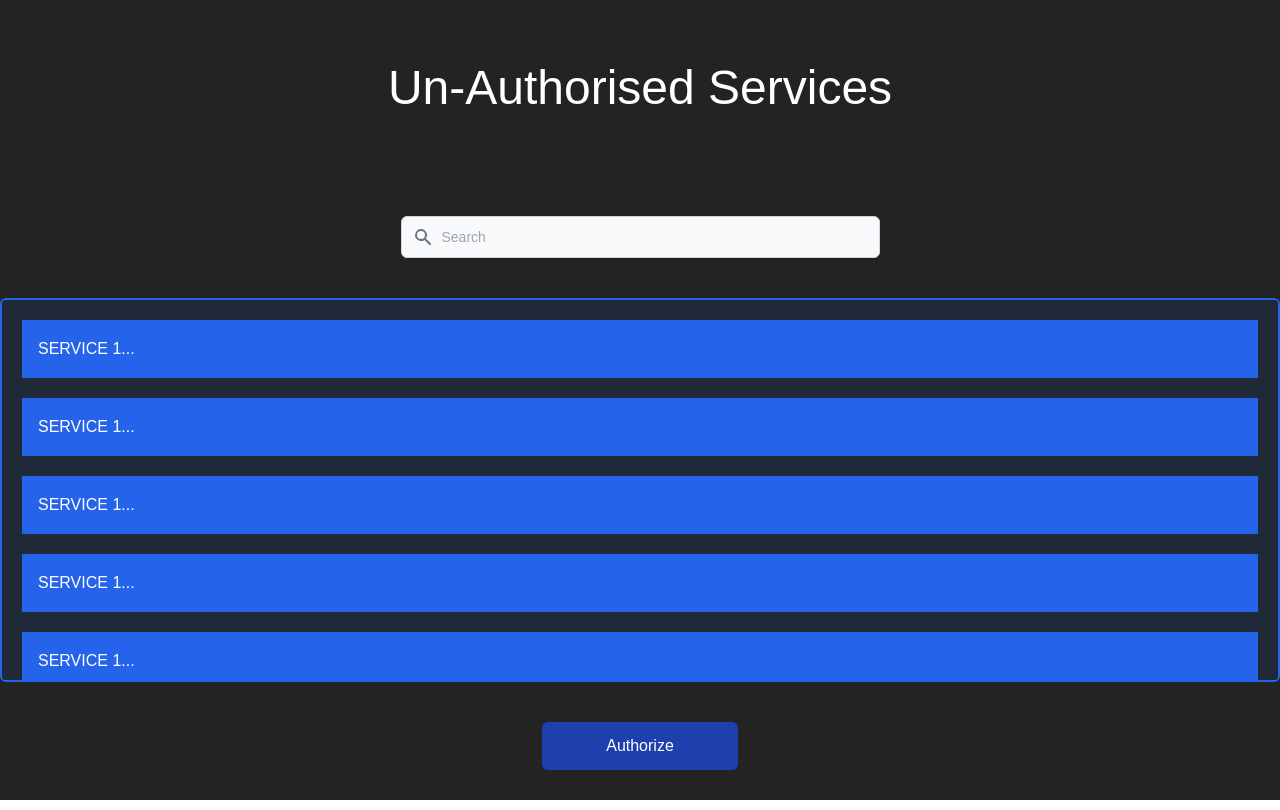
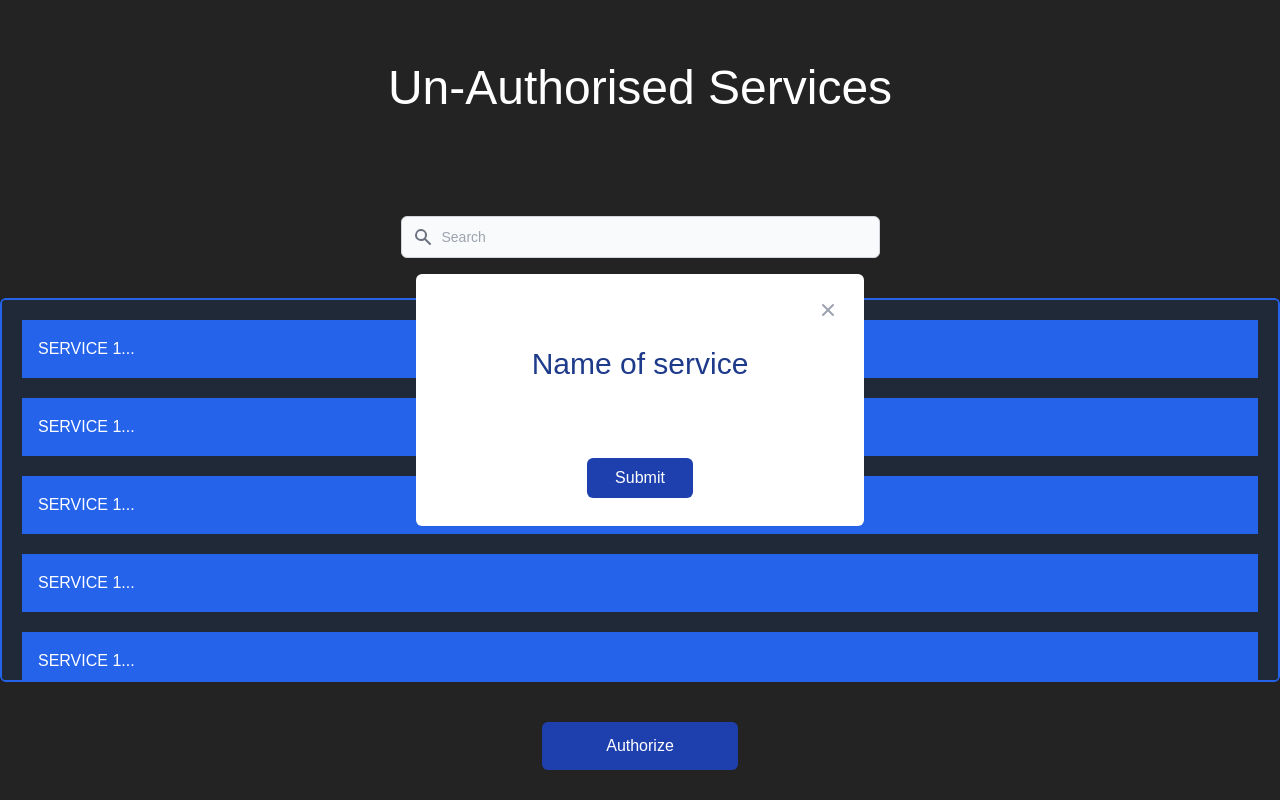
Before and after one commit to PrivTap/PrivTap, a Vue app in the folder frontend/: page /unauthorizedservices in a window 1280 px wide. Both pictures are taken after a click on the button "Authorize". Built offline with nearby package versions, Linux system fonts and the light colour scheme; no server answers.

Commit message:
Popup on Unauthorized services page [develop]
Popup update

```diff
--- a/frontend/src/views/PersonalPageView.vue
+++ b/frontend/src/views/PersonalPageView.vue
@@ -91,19 +91,20 @@
 
 
 
-  <teleport to="body">
+
     <div class="fixed grid h-full place-items-center md:inset-0 h-modal md:h-full" v-if="isOpen">
       <div class="relative w-full max-w-md h-full md:h-auto">
 
 
-        <div class="relative bg-blue-700 text-white rounded-md">
+        <div class="relative bg-white
+         text-blue-900 rounded-md">
 
 
 
           <div class="flex justify-between items-center p-5 ">
 
             <button @click="isOpen = false"
-              class="text-gray-400 bg-transparent hover:text-white rounded-lg text-sm p-1.5 ml-auto inline-flex items-center"
+              class="text-gray-400 bg-transparent hover:text-blue-900 rounded-lg text-sm p-1.5 ml-auto inline-flex items-center"
               data-modal-toggle="small-modal">
               <svg aria-hidden="true" class="w-5 h-5" fill="currentColor" viewBox="0 0 20 20"
                 xmlns="http://www.w3.org/2000/svg">
@@ -114,7 +115,7 @@
             </button>
           </div>
 
-          <h1 class="text-3xl text-center">Add rule</h1>
+          <h2 class="text-3xl text-center">Add rule</h2>
 
           <div class="p-6 space-y-6">
 
@@ -122,17 +123,17 @@
           <form>
 
             <div class="mb-6 mx-auto w-96">
-              <label for="text" class="block mb-2 text-sm font-medium dark:text-gray-300">IF...</label>
+              <label for="text" class="block mb-2">IF...</label>
               <input type="text" id="text"
-                class="bg-gray-50 border border-gray-300 text-black text-sm rounded-lg focus:ring-blue-500 focus:border-blue-500 block w-full p-2.5 dark:bg-gray-700 dark:border-gray-600 dark:placeholder-gray-400 dark:focus:ring-blue-500"
+                class= "bg-gray-50 border border-gray-300 text-black text-sm rounded-lg block w-full p-2.5"
                 placeholder="...">
             </div>
 
 
             <div class="mb-6 mx-auto w-96">
-              <label for="text" class="block mb-2 text-sm font-medium dark:text-gray-300">THEN...</label>
+              <label for="text" class="block mb-2">THEN...</label>
               <input type="text" id="text"
-                class="bg-gray-50 border border-gray-300 text-black text-sm rounded-lg focus:ring-blue-500 focus:border-blue-500 block w-full p-2.5 dark:bg-gray-700 dark:border-gray-600 dark:placeholder-gray-400 dark:focus:ring-blue-500"
+                class="bg-gray-50 border border-gray-300 text-black text-sm rounded-lg block w-full p-2.5"
                 placeholder="...">
             </div>
 
@@ -149,7 +150,7 @@
 
       </div>
     </div>
-  </teleport>
+
 
 
 </template>
--- a/frontend/src/views/UnAuthorizedServicesView.vue
+++ b/frontend/src/views/UnAuthorizedServicesView.vue
@@ -72,7 +72,7 @@
 
 
     <div class="flex flex-row justify-center py-10 space-x-32">
-        <button type="button" class="px-16 py-3 bg-blue-800 text-white rounded-md hover:bg-blue-900">
+        <button type="button" class="px-16 py-3 bg-blue-800 text-white rounded-md hover:bg-blue-900" @click="isOpen = true">
           Authorize
         </button>
       </div>
@@ -80,6 +80,61 @@
 
 
 
+  </div>
 
-  </div>
-</template>>
+
+  <div class="fixed grid h-full place-items-center md:inset-0 h-modal md:h-full" v-if="isOpen">
+      <div class="relative w-full max-w-md h-full md:h-auto">
+
+
+        <div class="relative bg-white
+         text-blue-900 rounded-md">
+
+
+
+          <div class="flex justify-between items-center p-5 ">
+
+            <button @click="isOpen = false"
+              class="text-gray-400 bg-transparent hover:text-blue-900 rounded-lg text-sm p-1.5 ml-auto inline-flex items-center"
+              data-modal-toggle="small-modal">
+              <svg aria-hidden="true" class="w-5 h-5" fill="currentColor" viewBox="0 0 20 20"
+                xmlns="http://www.w3.org/2000/svg">
+                <path fill-rule="evenodd"
+                  d="M4.293 4.293a1 1 0 011.414 0L10 8.586l4.293-4.293a1 1 0 111.414 1.414L11.414 10l4.293 4.293a1 1 0 01-1.414 1.414L10 11.414l-4.293 4.293a1 1 0 01-1.414-1.414L8.586 10 4.293 5.707a1 1 0 010-1.414z"
+                  clip-rule="evenodd"></path>
+              </svg>
+            </button>
+          </div>
+
+          <h2 class="text-3xl text-center">Name of service</h2>
+
+          <div class="p-6 space-y-6">
+
+          </div>
+
+          <div class="grid place-items-center py-7">
+            <button class="px-7 py-2 bg-blue-800 text-white hover:bg-blue-900 rounded-md" @click="isOpen = false">
+              Submit
+            </button>
+
+          </div>
+
+        </div>
+
+      </div>
+    </div>
+
+
+
+
+
+</template>
+
+<script setup lang="ts">
+import { ref } from 'vue'
+const isOpen = ref(false)
+</script>
+
+<style scoped>
+
+</style>
```
